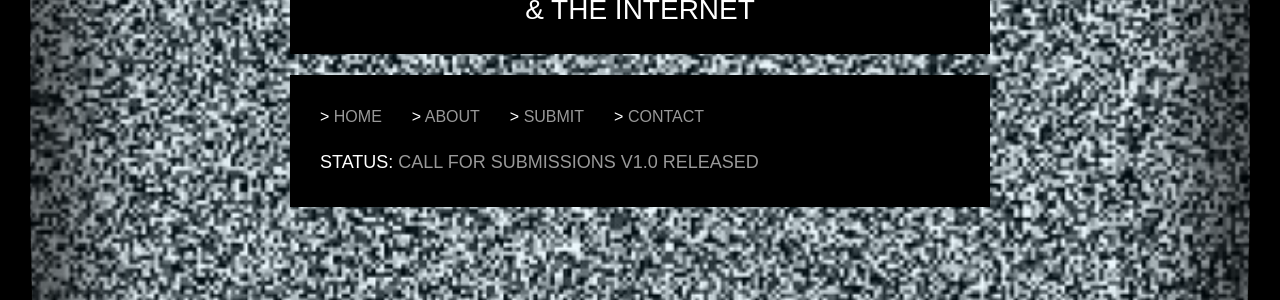
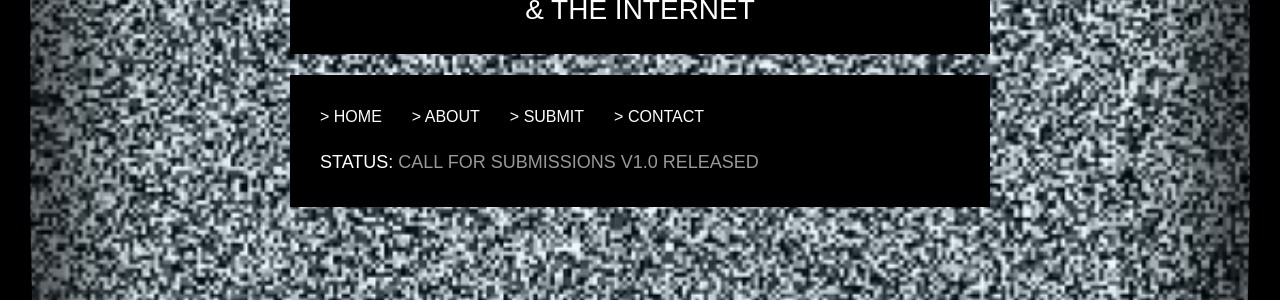
Before and after one commit to Trans-Digital/Trans-Digital.github.io, a Jekyll site: the page built from index.html, in a window 1280 px wide. Shown: the part 399-699 px from the top of the page. Built offline with Jekyll 4.4.1, drawn with Linux system fonts in a browser that asks for light colours; some web fonts are replaced; Markdown is read by kramdown in place of the engine named in the settings.

Commit message:
Updates CSS to have navigation links be white

```diff
--- a/_includes/navigation.html
+++ b/_includes/navigation.html
@@ -1,13 +1,11 @@
 <!-- Navigation -->
-<div class="navigation">
- <ul>
-  <li>&gt; <a class="color_yellow" href="/" title="Home">HOME</a></li>
-  <li>&gt; <a class="color_blue" href="/about" title="About">ABOUT</a></li>
-  <li>&gt; <a class="color_green" href="/submit" title="Submit">SUBMIT</a></li>
-  <!-- <li>&gt; <a class="color_orange" href="javascript:void(0);" title="Blog">Blog</a></li> -->
-  <!-- <li>&gt; <a class="color_red" href="javascript:void(0);" title="Portfolio">Portfolio</a></li> -->
-  <li>&gt; <a class="color_fucsia" href="/contact" title="Contact">CONTACT</a></li>
+<ul>
+  <li>&gt; <a class="color_yellow navigation" href="/" title="Home">HOME</a></li>
+  <li>&gt; <a class="color_blue navigation" href="/about" title="About">ABOUT</a></li>
+  <li>&gt; <a class="color_green navigation" href="/submit" title="Submit">SUBMIT</a></li>
+  <!-- <li>&gt; <a class="color_orange navigation" href="javascript:void(0);" title="Blog">Blog</a></li> -->
+  <!-- <li>&gt; <a class="color_red navigation" href="javascript:void(0);" title="Portfolio">Portfolio</a></li> -->
+  <li>&gt; <a class="color_fucsia navigation" href="/contact" title="Contact">CONTACT</a></li>
 </ul>
-</div>
 <div class="clear"></div>
 <br>
--- a/css/custom.css
+++ b/css/custom.css
@@ -2,4 +2,4 @@
 /* CUSTOM ------------------------------------------------------------- */
 /* ------------------------------------------------------------------- */
 
-.navigation > a { color: #FFF; }
+a.navigation { color: #FFF; }
```
